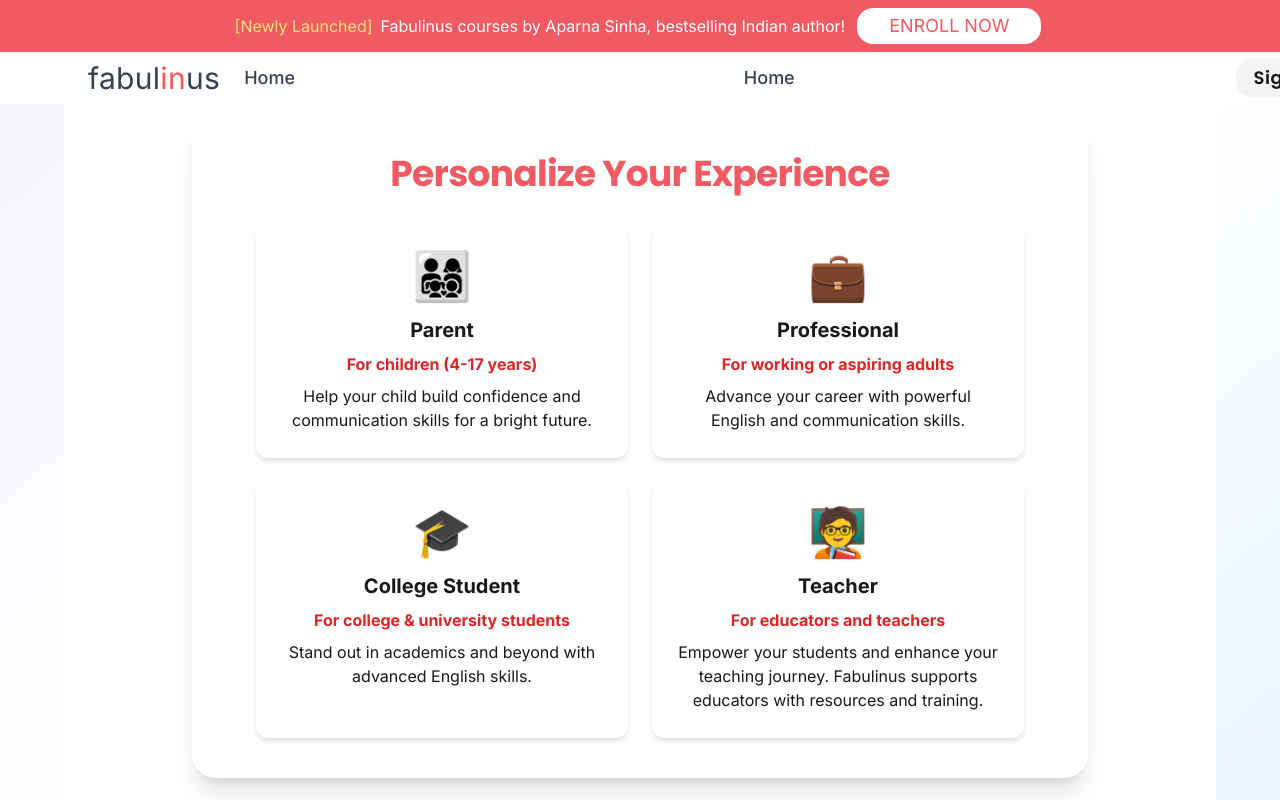
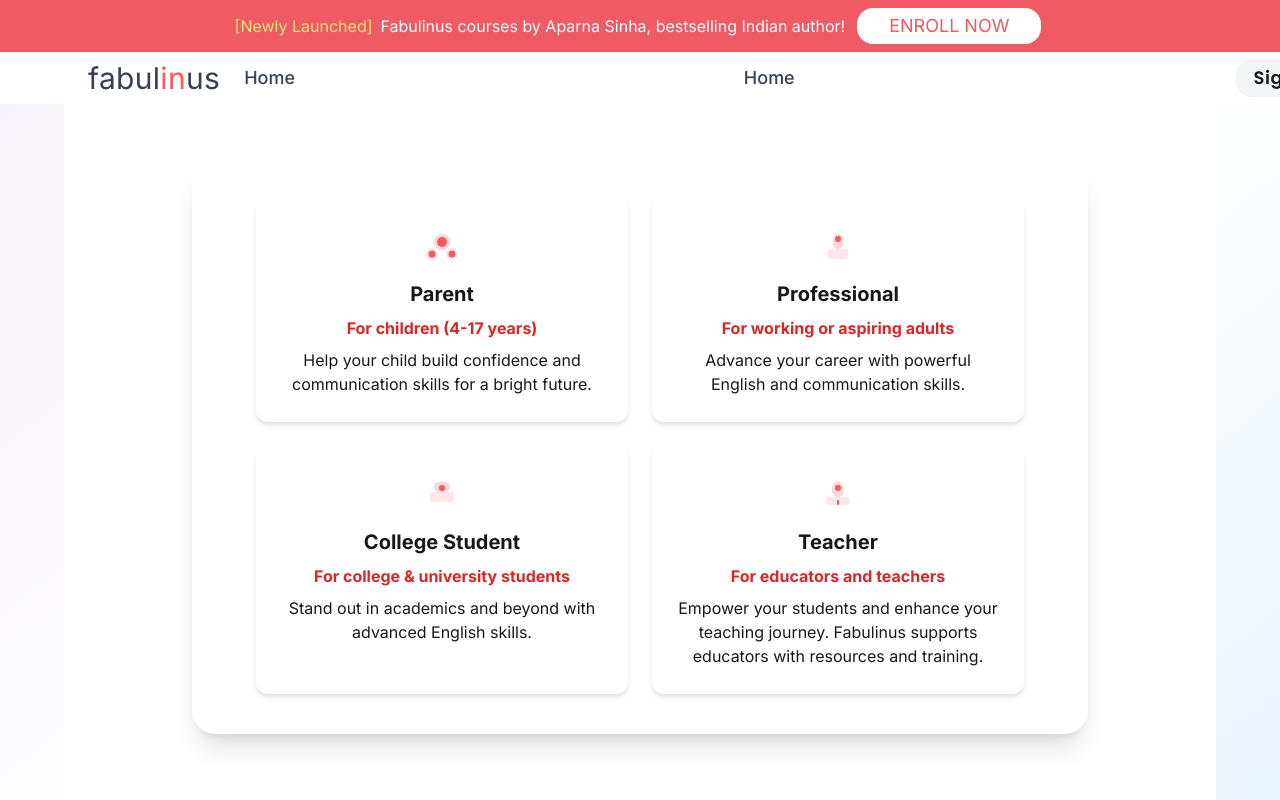
Before and after one commit to Vishalmakhija1012/Fabulinus, a Next.js app: page /persona in a window 1280 px wide. Shown: the top 800 px of the page. Built offline with nearby package versions, Linux system fonts and the light colour scheme.

Commit message:
Remove 'Personalize Your Experience' heading from persona pages and update parent description to ages 4–17

```diff
--- /dev/null
+++ b/components/PersonaIcons.tsx
@@ -0,0 +1,47 @@
+// Brand color: #ef5a63
+// Simple SVG icons for persona types
+import React from 'react';
+
+export function ParentIcon({ size = 40 }: { size?: number }) {
+  return (
+    <svg width={size} height={size} viewBox="0 0 40 40" fill="none" xmlns="http://www.w3.org/2000/svg">
+      <circle cx="10" cy="30" r="6" fill="#ef5a63" fillOpacity="0.15" />
+      <circle cx="30" cy="30" r="6" fill="#ef5a63" fillOpacity="0.15" />
+      <circle cx="20" cy="18" r="8" fill="#ef5a63" fillOpacity="0.25" />
+      <circle cx="10" cy="30" r="3.5" fill="#ef5a63" />
+      <circle cx="30" cy="30" r="3.5" fill="#ef5a63" />
+      <circle cx="20" cy="18" r="5" fill="#ef5a63" />
+    </svg>
+  );
+}
+
+export function ProfessionalIcon({ size = 40 }: { size?: number }) {
+  return (
+    <svg width={size} height={size} viewBox="0 0 40 40" fill="none" xmlns="http://www.w3.org/2000/svg">
+      <rect x="10" y="25" width="20" height="10" rx="3" fill="#ef5a63" fillOpacity="0.15" />
+      <rect x="15" y="10" width="10" height="15" rx="5" fill="#ef5a63" fillOpacity="0.25" />
+      <rect x="17" y="12" width="6" height="6" rx="3" fill="#ef5a63" />
+    </svg>
+  );
+}
+
+export function CollegeIcon({ size = 40 }: { size?: number }) {
+  return (
+    <svg width={size} height={size} viewBox="0 0 40 40" fill="none" xmlns="http://www.w3.org/2000/svg">
+      <rect x="8" y="20" width="24" height="10" rx="3" fill="#ef5a63" fillOpacity="0.15" />
+      <rect x="12" y="10" width="16" height="10" rx="5" fill="#ef5a63" fillOpacity="0.25" />
+      <rect x="17" y="13" width="6" height="6" rx="3" fill="#ef5a63" />
+    </svg>
+  );
+}
+
+export function TeacherIcon({ size = 40 }: { size?: number }) {
+  return (
+    <svg width={size} height={size} viewBox="0 0 40 40" fill="none" xmlns="http://www.w3.org/2000/svg">
+      <rect x="8" y="25" width="24" height="8" rx="3" fill="#ef5a63" fillOpacity="0.15" />
+      <rect x="14" y="10" width="12" height="15" rx="6" fill="#ef5a63" fillOpacity="0.25" />
+      <rect x="17" y="13" width="6" height="6" rx="3" fill="#ef5a63" />
+      <rect x="19" y="28" width="2" height="5" rx="1" fill="#ef5a63" />
+    </svg>
+  );
+}
--- a/pages/persona/[persona].tsx
+++ b/pages/persona/[persona].tsx
@@ -1,17 +1,18 @@
 import { useRouter } from 'next/router';
 import React from 'react';
+import { ParentIcon, ProfessionalIcon, CollegeIcon, TeacherIcon } from '../../components/PersonaIcons';
 
 const personaDetails: Record<string, {
   title: string;
-  emoji: string;
+  icon: React.ReactNode;
   description: string;
   benefits: string[];
   courseQuery: string;
 }> = {
   parent: {
     title: 'Parent',
-    emoji: '👨‍👩‍👧‍👦',
-    description: 'You want the best for your child. Fabulinus helps children ages 4–14 build confidence, creativity, and communication skills for a bright future.',
+    icon: <ParentIcon size={40} />, // replaced emoji
+    description: 'You want the best for your child. Fabulinus helps children ages 4–17 build confidence, creativity, and communication skills for a bright future.',
     benefits: [
       'Your Goal, Our Custom Plan.',
       'One-on-One Expert Guidance.',
@@ -21,7 +22,7 @@
   },
   'professional': {
     title: 'Professional',
-    emoji: '💼',
+    icon: <ProfessionalIcon size={40} />, // replaced emoji
     description: 'Advance your career with powerful English and communication skills. Our courses help you excel in interviews, presentations, and the workplace.',
     benefits: [
       'Your Goal, Our Custom Plan.',
@@ -32,7 +33,7 @@
   },
   'college-student': {
     title: 'College Student',
-    emoji: '🎓',
+    icon: <CollegeIcon size={40} />, // replaced emoji
     description: 'Stand out in academics and beyond. Fabulinus helps college & university students (16+) master advanced English and communication skills.',
     benefits: [
       'Your Goal, Our Custom Plan.',
@@ -43,7 +44,7 @@
   },
   'teacher': {
     title: 'Teacher',
-    emoji: '🧑‍🏫',
+    icon: <TeacherIcon size={40} />, // replaced emoji
     description: 'Empower your students and enhance your teaching journey. Fabulinus supports educators with resources and training.',
     benefits: [
       'Your Goal, Our Custom Plan.',
@@ -102,20 +103,19 @@
   return (
     <main className="min-h-screen flex flex-col items-start justify-start bg-gradient-to-br from-[#f8fafc] to-[#fdf6f6] px-0 py-4 sm:items-center sm:justify-center sm:py-8 persona-header-gap pt-14">
       <div className="bg-white rounded-3xl shadow-xl px-8 py-10 max-w-md w-full text-center">
-        <h2 className="text-3xl font-bold mb-2 text-[#f75b6a] mobile-hide-title">Personalize Your Experience</h2>
-        <div className="text-5xl mb-2 persona-emoji-mobile-hide">{details.emoji}</div>
+        <div className="text-5xl mb-2 persona-emoji-mobile-hide">{details.icon}</div>
         <h1 className="text-2xl font-bold mb-2">Welcome, {details.title}!</h1>
         <p className="mb-4 text-gray-700 persona-description">{details.description}</p>
-        <ul className="text-left mb-6 persona-benefits-list horizontal-bullets">
+        <ul className="text-left mb-6 persona-benefits-list horizontal-bullets flex flex-col items-center md:items-start">
           {details.benefits.map((b, i) => (
-            <li key={i} className="flex items-start gap-2 text-base font-normal text-[#23242b]">
+            <li key={i} className="flex items-center gap-4 text-base font-normal text-[#23242b] w-full max-w-xl justify-center md:justify-start">
               <span
-                className="persona-benefit-number flex items-center justify-center font-semibold text-base text-[#f75b6a] w-7 h-7 rounded-full bg-[#fffbe0] shadow"
-                style={{ minWidth: '1.75rem', minHeight: '1.75rem' }}
+                className="persona-benefit-number flex items-center justify-center font-semibold text-base text-[#f75b6a] w-10 h-10 rounded-full bg-[#fffbe0] shadow"
+                style={{ minWidth: '2.5rem', minHeight: '2.5rem', fontWeight: 700, fontSize: '1.3rem' }}
               >
                 {i + 1}
               </span>
-              <span className="flex-1 break-words text-left persona-benefit-text" style={{ lineHeight: 1.5 }}>
+              <span className="flex-1 break-words text-center md:text-left persona-benefit-text font-semibold" style={{ lineHeight: 1.5, fontSize: '1.25rem' }}>
                 {b}
               </span>
             </li>
@@ -136,7 +136,7 @@
           </a>
         </div>
       </div>
-      {/* Removed empty form that created the anti-shape */}
+      {/* Removed 'Personalize Your Experience' heading as requested */}
     </main>
   );
 }
--- a/pages/persona/index.tsx
+++ b/pages/persona/index.tsx
@@ -3,32 +3,33 @@
 import { db } from '../../firebase';
 import { collection, addDoc, serverTimestamp } from 'firebase/firestore';
 import { v4 as uuidv4 } from 'uuid';
+import { ParentIcon, ProfessionalIcon, CollegeIcon, TeacherIcon } from '../../components/PersonaIcons';
 
 const personas = [
 	{
 		key: 'parent',
-		emoji: '👨‍👩‍👧‍👦',
+		icon: <ParentIcon size={40} />, // replaced emoji
 		title: 'Parent',
 		age: 'For children (4-17 years)', // changed
 		description: 'Help your child build confidence and communication skills for a bright future.',
 	},
 	{
 		key: 'professional',
-		emoji: '💼',
+		icon: <ProfessionalIcon size={40} />, // replaced emoji
 		title: 'Professional',
 		age: 'For working or aspiring adults', // changed
 		description: 'Advance your career with powerful English and communication skills.',
 	},
 	{
 		key: 'college-student',
-		emoji: '🎓',
+		icon: <CollegeIcon size={40} />, // replaced emoji
 		title: 'College Student',
 		age: 'For college & university students', // changed
 		description: 'Stand out in academics and beyond with advanced English skills.',
 	},
 	{
 		key: 'teacher',
-		emoji: '🧑‍🏫',
+		icon: <TeacherIcon size={40} />, // replaced emoji
 		title: 'Teacher',
 		age: 'For educators and teachers',
 		description: 'Empower your students and enhance your teaching journey. Fabulinus supports educators with resources and training.',
@@ -75,9 +76,6 @@
 	return (
 		<main className="min-h-screen bg-white flex flex-col items-start justify-start py-4 px-4 sm:items-center sm:justify-center sm:py-12 sm:px-6 lg:px-8 persona-header-gap pt-14">
 			<div className="bg-white rounded-3xl shadow-xl px-8 py-10 max-w-4xl w-full flex flex-col items-center" style={{ marginTop: '-20px' }}>
-				<h1 className="text-3xl sm:text-4xl font-bold mb-8 text-center text-[#ef5a63]">
-					Personalize Your Experience
-				</h1>
 				<div className="grid grid-cols-1 sm:grid-cols-2 gap-6 w-full max-w-3xl">
 					{personas.map((persona) => (
 						<button
@@ -87,11 +85,8 @@
 							onClick={() => handleSelect(persona.key)}
 							tabIndex={0}
 						>
-							<span
-								className="text-5xl mb-4"
-								aria-hidden="true"
-							>
-								{persona.emoji}
+							<span className="text-5xl mb-4" aria-hidden="true">
+								{persona.icon}
 							</span>
 							<span className="text-xl font-bold mb-2">
 								{persona.title}
```
